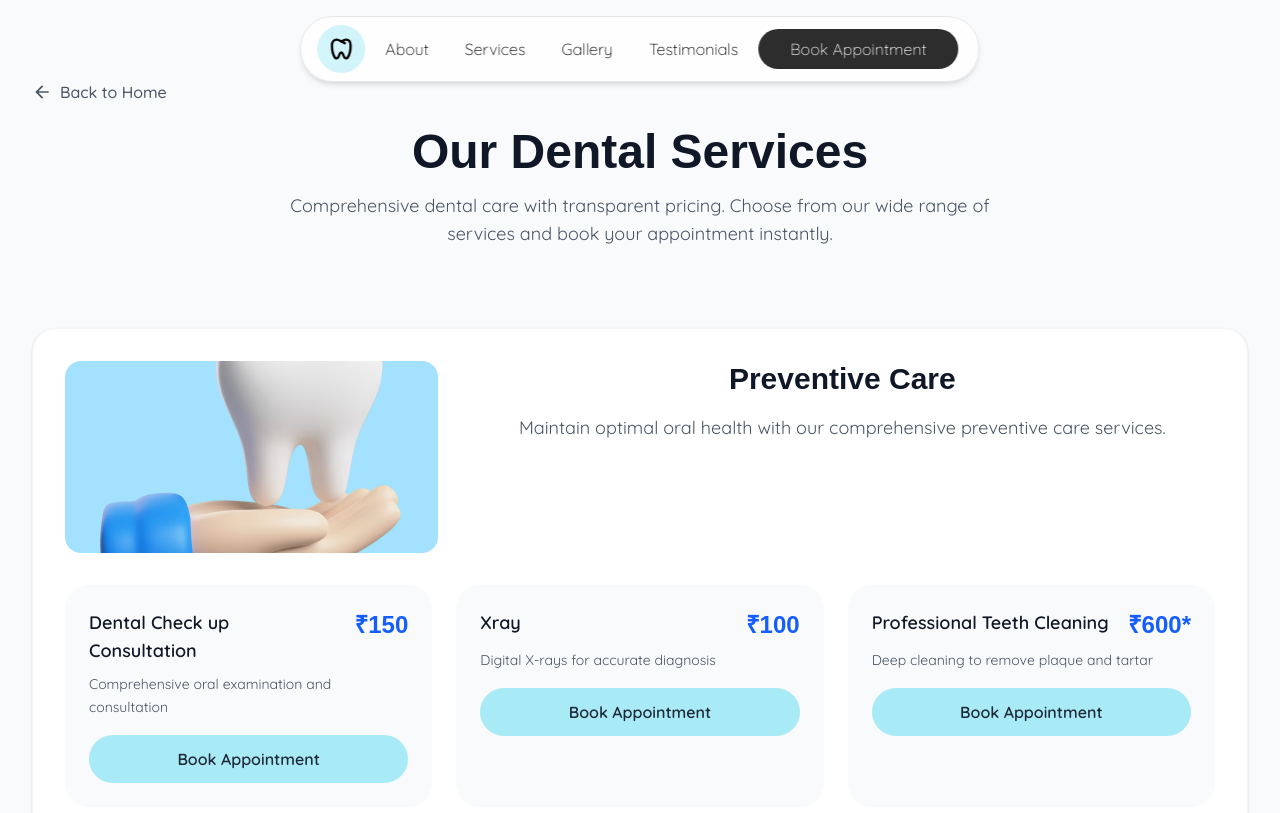
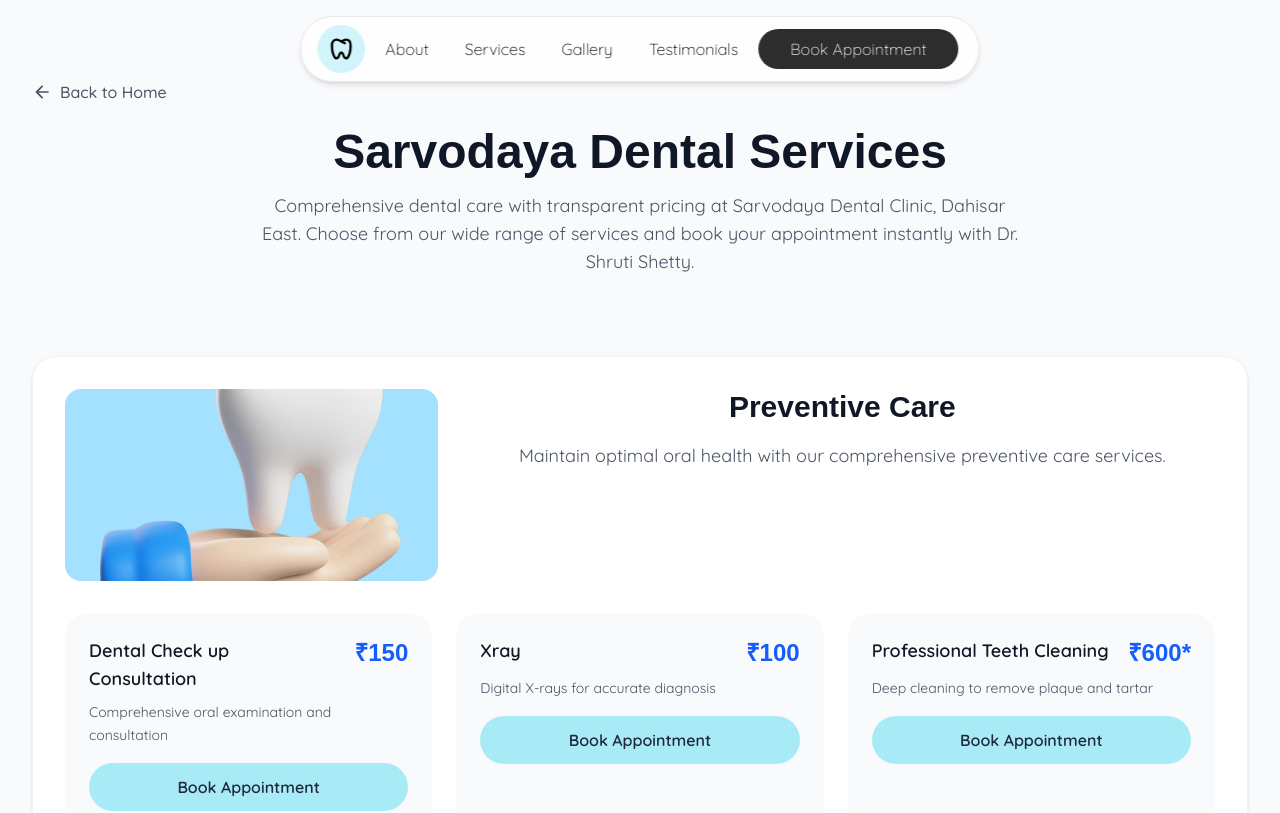
Before and after one commit to ZeroZoroZippy/dental_website, a React (Vite) app: page /services in a window 1280 px wide. Shown: the top 813 px of the page. Built offline with nearby package versions, Linux system fonts and the light colour scheme; a web font is replaced by a local one.

Commit message:
content update

```diff
--- a/index.html
+++ b/index.html
@@ -6,7 +6,72 @@
   <link rel="icon" type="image/png" href="/favicon.jpeg" />
   <link rel="apple-touch-icon" href="/favicon.jpeg" />
   <meta name="viewport" content="width=device-width, initial-scale=1.0" />
-  <title>Sarvodaya Dental Clinic</title>
+
+  <!-- Primary Meta Tags -->
+  <title>Sarvodaya Dental Clinic | Best Dentist in Dahisar East, Mumbai | Dr. Shruti Shetty</title>
+  <meta name="title" content="Sarvodaya Dental Clinic | Best Dentist in Dahisar East, Mumbai | Dr. Shruti Shetty" />
+  <meta name="description" content="Experience exceptional dental care at Sarvodaya Dental Clinic in Dahisar East, Mumbai. Dr. Shruti Shetty offers comprehensive dental services including preventive care, cosmetic dentistry, orthodontics, and surgical treatments with advanced technology and gentle care." />
+  <meta name="keywords" content="dentist dahisar east, dental clinic mumbai, dr shruti shetty, sarvodaya dental clinic, teeth cleaning, root canal, dental implants, orthodontics, cosmetic dentistry, preventive dental care, emergency dental care, dental clinic near me" />
+  <meta name="author" content="Dr. Shruti Shetty - Sarvodaya Dental Clinic" />
+  <meta name="robots" content="index, follow" />
+  <meta name="language" content="English" />
+
+  <!-- Open Graph / Facebook -->
+  <meta property="og:type" content="website" />
+  <meta property="og:url" content="https://sarvodayadentalclinic.com/" />
+  <meta property="og:title" content="Sarvodaya Dental Clinic | Best Dentist in Dahisar East, Mumbai" />
+  <meta property="og:description" content="Experience exceptional dental care at Sarvodaya Dental Clinic. Dr. Shruti Shetty provides comprehensive dental services with advanced technology and gentle care in Dahisar East, Mumbai." />
+  <meta property="og:image" content="/favicon.jpeg" />
+  <meta property="og:site_name" content="Sarvodaya Dental Clinic" />
+  <meta property="og:locale" content="en_IN" />
+
+  <!-- Twitter -->
+  <meta property="twitter:card" content="summary_large_image" />
+  <meta property="twitter:url" content="https://sarvodayadentalclinic.com/" />
+  <meta property="twitter:title" content="Sarvodaya Dental Clinic | Best Dentist in Dahisar East, Mumbai" />
+  <meta property="twitter:description" content="Experience exceptional dental care at Sarvodaya Dental Clinic. Dr. Shruti Shetty provides comprehensive dental services with advanced technology and gentle care." />
+  <meta property="twitter:image" content="/favicon.jpeg" />
+
+  <!-- Local Business Schema -->
+  <script type="application/ld+json">
+  {
+    "@context": "https://schema.org",
+    "@type": "Dentist",
+    "name": "Sarvodaya Dental Clinic",
+    "description": "Comprehensive dental care services in Dahisar East, Mumbai",
+    "url": "https://sarvodayadentalclinic.com",
+    "telephone": "+91-9321765587",
+    "email": "drshrutishettysarvodaya@gmail.com",
+    "address": {
+      "@type": "PostalAddress",
+      "streetAddress": "Shop no 2, Yadav compound, near varadvinayak mandir, Rawalpada",
+      "addressLocality": "Dahisar East",
+      "addressRegion": "Mumbai, Maharashtra",
+      "postalCode": "400068",
+      "addressCountry": "IN"
+    },
+    "geo": {
+      "@type": "GeoCoordinates",
+      "latitude": "19.2583",
+      "longitude": "72.8697"
+    },
+    "openingHours": [
+      "Mo-Sa 10:00-13:00",
+      "Mo-Sa 17:00-21:00",
+      "Su 10:00-13:00"
+    ],
+    "priceRange": "₹₹",
+    "image": "/favicon.jpeg",
+    "founder": {
+      "@type": "Person",
+      "name": "Dr. Shruti Shetty"
+    },
+    "sameAs": [
+      "https://www.instagram.com/sarvodaya_dentalclinic/",
+      "https://www.linkedin.com/in/dr-shruti-shetty-1711081a8/"
+    ]
+  }
+  </script>
   <!-- Google Fonts -->
   <link rel="preconnect" href="https://fonts.googleapis.com">
   <link rel="preconnect" href="https://fonts.gstatic.com" crossorigin>
--- a/package.json
+++ b/package.json
@@ -1,8 +1,10 @@
 {
-  "name": "portfolio",
+  "name": "sarvodaya-dental-clinic",
   "private": true,
-  "version": "0.0.0",
+  "version": "1.0.0",
   "type": "module",
+  "description": "Official website for Sarvodaya Dental Clinic - Comprehensive dental care in Dahisar East, Mumbai",
+  "author": "Dr. Shruti Shetty",
   "scripts": {
     "dev": "vite",
     "build": "vite build",
--- a/src/pages/ServicesPage.jsx
+++ b/src/pages/ServicesPage.jsx
@@ -185,14 +185,14 @@ const ServicesPage = () => {
                             className="text-4xl md:text-5xl font-semibold text-gray-900 mb-4"
                             style={{ fontFamily: 'Unbounded, sans-serif' }}
                         >
-                            Our Dental Services
+                            Sarvodaya Dental Services
                         </h1>
                         <p
                             className="text-lg text-gray-600 max-w-3xl mx-auto"
                             style={{ fontFamily: 'Quicksand, sans-serif' }}
                         >
-                            Comprehensive dental care with transparent pricing. Choose from our wide range of
-                            services and book your appointment instantly.
+                            Comprehensive dental care with transparent pricing at Sarvodaya Dental Clinic, Dahisar East.
+                            Choose from our wide range of services and book your appointment instantly with Dr. Shruti Shetty.
                         </p>
                     </motion.div>
                 </div>
--- a/src/sections/About.jsx
+++ b/src/sections/About.jsx
@@ -61,7 +61,7 @@ const About = () => {
                         textAlign: 'left'
                     }}
                 >
-                    Excellence in Dental Care
+                    Excellence in Dental Care at Sarvodaya
                 </motion.h2>
 
                 <div style={{
@@ -88,8 +88,8 @@ const About = () => {
                                 marginBottom: '1.5rem'
                             }}
                         >
-                            We are dedicated to providing exceptional dental care in a comfortable and welcoming environment.
-                            Our experienced team uses the latest technology and techniques.
+                            At Sarvodaya Dental Clinic, we are dedicated to providing exceptional dental care in a comfortable and welcoming environment.
+                            Led by Dr. Shruti Shetty, our experienced team uses the latest technology and evidence-based techniques.
                         </motion.p>
 
                         <motion.p
@@ -104,8 +104,8 @@ const About = () => {
                                 marginBottom: '1.5rem'
                             }}
                         >
-                            From routine cleanings to advanced procedures, we ensure you receive the best possible
-                            treatment for your oral health needs.
+                            From routine cleanings to complex surgical procedures, we ensure you receive personalized,
+                            high-quality treatment tailored to your unique oral health needs in our state-of-the-art facility.
                         </motion.p>
                     </div>
 
@@ -125,8 +125,8 @@ const About = () => {
                                 textAlign: 'left'
                             }}
                         >
-                            We're committed to helping you achieve and maintain optimal oral health while ensuring
-                            your comfort throughout every visit.
+                            Located in Dahisar East, Mumbai, we're committed to helping you achieve and maintain optimal oral health
+                            while ensuring your comfort throughout every visit. Your smile is our priority.
                         </motion.p>
                     </div>
                 </div>
--- a/src/sections/Hero.jsx
+++ b/src/sections/Hero.jsx
@@ -88,7 +88,7 @@ const Hero = () => {
                                     marginBottom: '1rem'
                                 }}
                             >
-                                Your Perfect Smile Starts here
+                                Your Perfect Smile Starts Here
                             </motion.h1>
 
                             <motion.p
@@ -102,8 +102,8 @@ const Hero = () => {
                                     textAlign: 'left'
                                 }}
                             >
-                                Advanced dental care with a gental touch.<br />
-                                Book your Appointment today.
+                                Experience exceptional dental care at Sarvodaya Dental Clinic.<br />
+                                Advanced treatments with a gentle touch in Dahisar East, Mumbai.
                             </motion.p>
                         </div>
 
--- a/src/sections/Services.jsx
+++ b/src/sections/Services.jsx
@@ -192,10 +192,10 @@ const Services = () => {
                                 margin: '0 0 3rem 0'
                             }}
                         >
-                            We offer comprehensive dental services <br />
-                            tailored to your needs, using advanced  <br />
-                            technology to provide exceptional care <br />
-                            in a comfortable environment.
+                            At Sarvodaya Dental Clinic, we offer comprehensive <br />
+                            dental services tailored to your unique needs, using <br />
+                            advanced technology and gentle techniques to provide <br />
+                            exceptional care in a comfortable, welcoming environment.
                         </motion.p>
 
                         <motion.button
```
Also changed, not shown: 2 other files (tests, documents, lock files or other folders).
